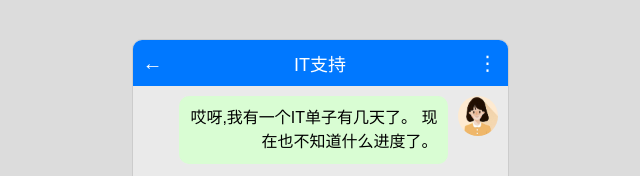
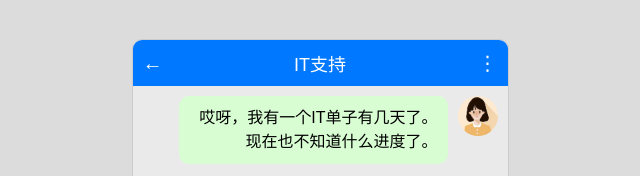
Before and after one commit to refo2613/PageTest, a plain HTML site: page index.html in a window 1280 px wide. Shown: the top 176 px of the page, without its empty margins (320-960 px from the left). Drawn offline with Linux system fonts and the light colour scheme.

Commit message:
Update index.html

```diff
--- a/index.html
+++ b/index.html
@@ -137,7 +137,7 @@
 
   <script>
     const messages = [
-      { type: 'user', text: '哎呀,我有一个IT单子有几天了。\n现在也不知道什么进度了。' },
+      { type: 'user', text: '哎呀，我有一个IT单子有几天了。\n现在也不知道什么进度了。' },
       { type: 'it', text: '我们一起看一下吧。\n先进入MyServices页面。' },
       { type: 'it', image: '1-Shortcut.png' },
       { type: 'it', text: '如果是手机浏览器，会需要先输入密码和验证码。' },
```
